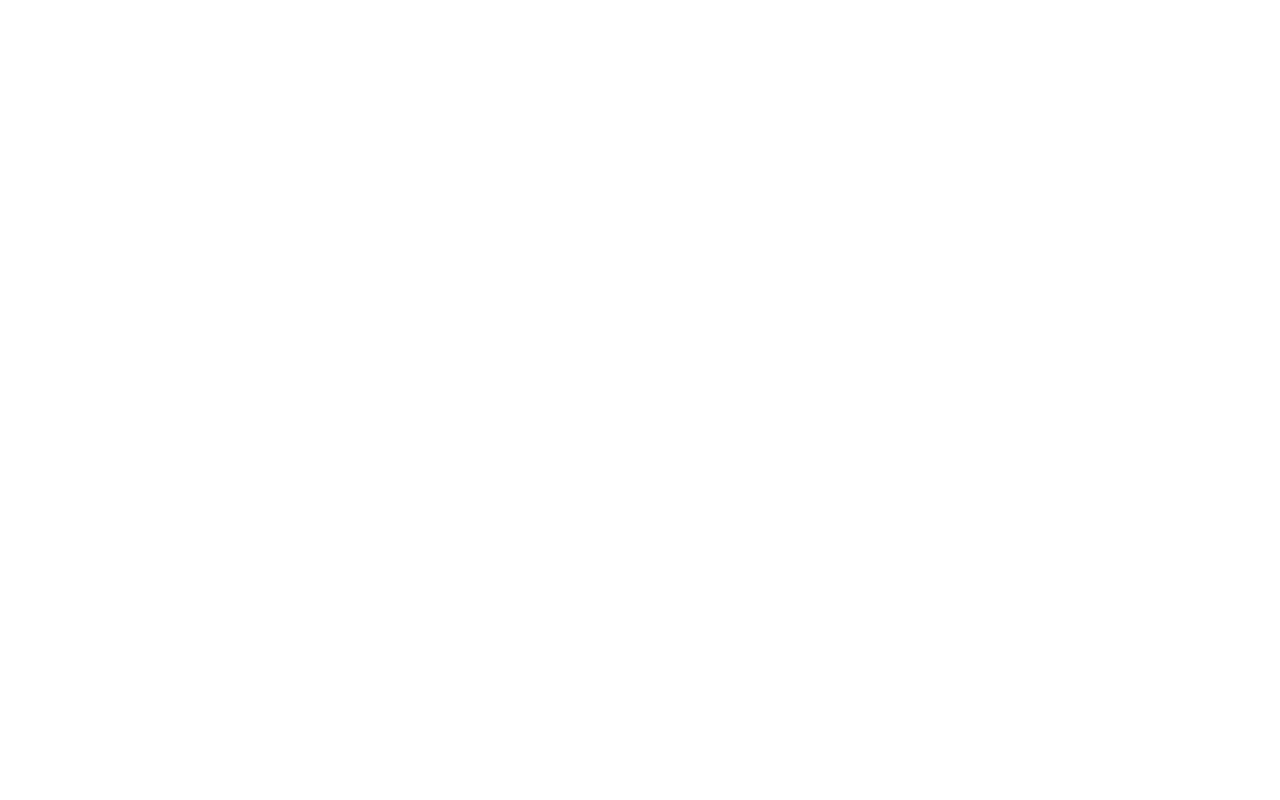
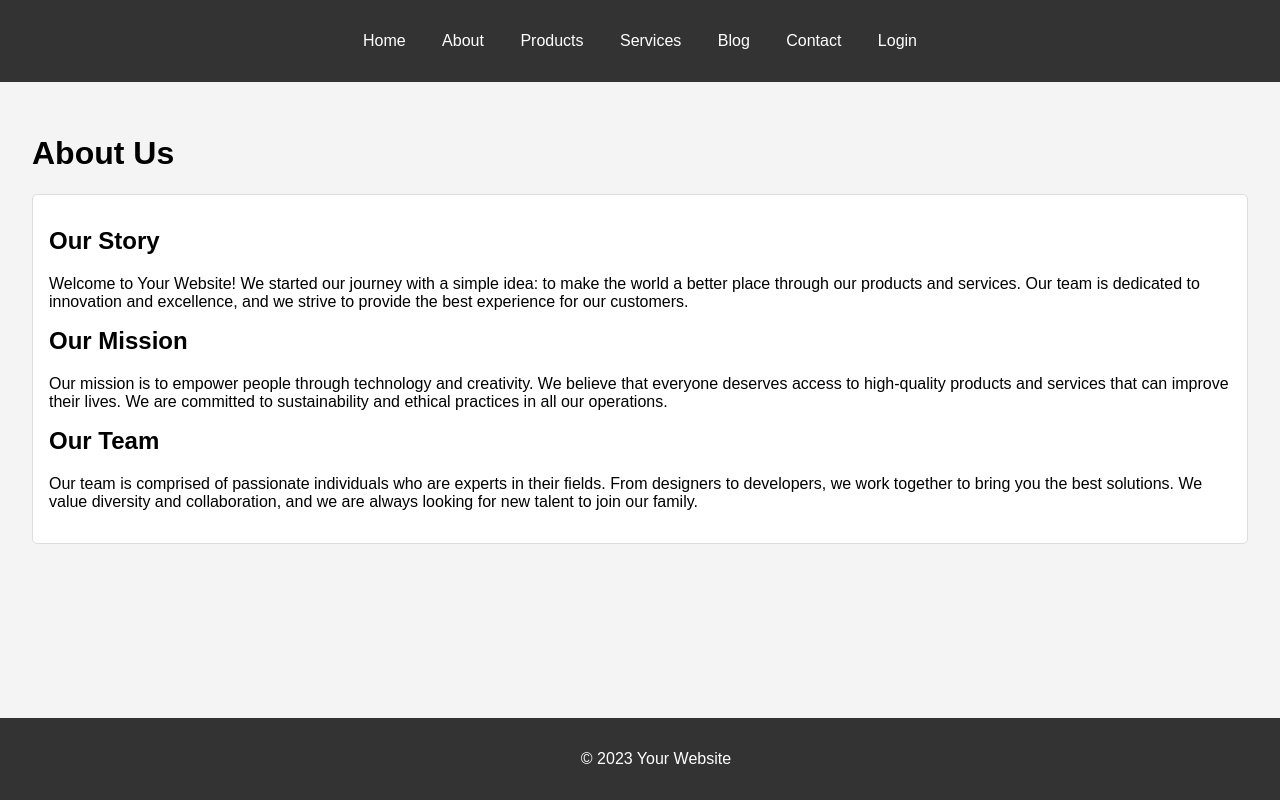
Before and after one commit to return2root/return2root.github.io, a plain HTML site: page about.html in a window 1280 px wide. Drawn offline with Linux system fonts and the light colour scheme.

Commit message:
add products, services and about  page

```diff
--- a/about.html
+++ b/about.html
@@ -0,0 +1,41 @@
+<!DOCTYPE html>
+<html lang="en">
+<head>
+    <meta charset="UTF-8">
+    <meta name="viewport" content="width=device-width, initial-scale=1.0">
+    <title>About - Your Website</title>
+    <link rel="stylesheet" href="styles.css">
+</head>
+<body>
+    <header>
+        <nav>
+            <ul>
+                <li><a href="index.html">Home</a></li>
+                <li><a href="about.html">About</a></li>
+                <li><a href="products.html">Products</a></li>
+                <li><a href="services.html">Services</a></li>
+                <li><a href="blog.html">Blog</a></li>
+                <li><a href="contact.html">Contact</a></li>
+                <li><a href="login.html">Login</a></li>
+            </ul>
+        </nav>
+    </header>
+    <main>
+        <h1>About Us</h1>
+        <section id="about-section">
+            <h2>Our Story</h2>
+            <p>Welcome to Your Website! We started our journey with a simple idea: to make the world a better place through our products and services. Our team is dedicated to innovation and excellence, and we strive to provide the best experience for our customers.</p>
+
+            <h2>Our Mission</h2>
+            <p>Our mission is to empower people through technology and creativity. We believe that everyone deserves access to high-quality products and services that can improve their lives. We are committed to sustainability and ethical practices in all our operations.</p>
+
+            <h2>Our Team</h2>
+            <p>Our team is comprised of passionate individuals who are experts in their fields. From designers to developers, we work together to bring you the best solutions. We value diversity and collaboration, and we are always looking for new talent to join our family.</p>
+        </section>
+    </main>
+    <footer>
+        <p>&copy; 2023 Your Website</p>
+    </footer>
+    <script src="scripts.js"></script>
+</body>
+</html>
--- a/scripts.js
+++ b/scripts.js
@@ -118,3 +118,11 @@ document.addEventListener('DOMContentLoaded', function() {
         loginForm.reset();
     });
 });
+
+
+document.addEventListener('DOMContentLoaded', function() {
+    // You can add any JavaScript functionality you need here.
+    // For example, you could add a feature to dynamically load more content.
+
+    console.log('Page loaded successfully.');
+});
--- a/styles.css
+++ b/styles.css
@@ -1,4 +1,4 @@
-/* css/styles.css */
+/* styles.css */
 
 
 nav ul {
@@ -170,6 +170,37 @@ main {
     cursor: pointer;
 }
 
+#coming-soon {
+    background-color: #fff;
+    border: 1px solid #ddd;
+    padding: 1rem;
+    border-radius: 5px;
+    text-align: center;
+    max-width: 400px;
+    margin: 0 auto;
+}
+
+#coming-soon p {
+    font-size: 1.2rem;
+    color: #333;
+}
+
+#about-section {
+    background-color: #fff;
+    border: 1px solid #ddd;
+    padding: 1rem;
+    border-radius: 5px;
+}
+
+#about-section h2 {
+    margin-top: 1rem;
+}
+
+#about-section p {
+    margin-bottom: 1rem;
+}
+
+
 footer {
     background-color: #333;
     color: #fff;
```
Also changed, not shown: products.html (+35 -0 lines), services.html (+35 -0 lines).
